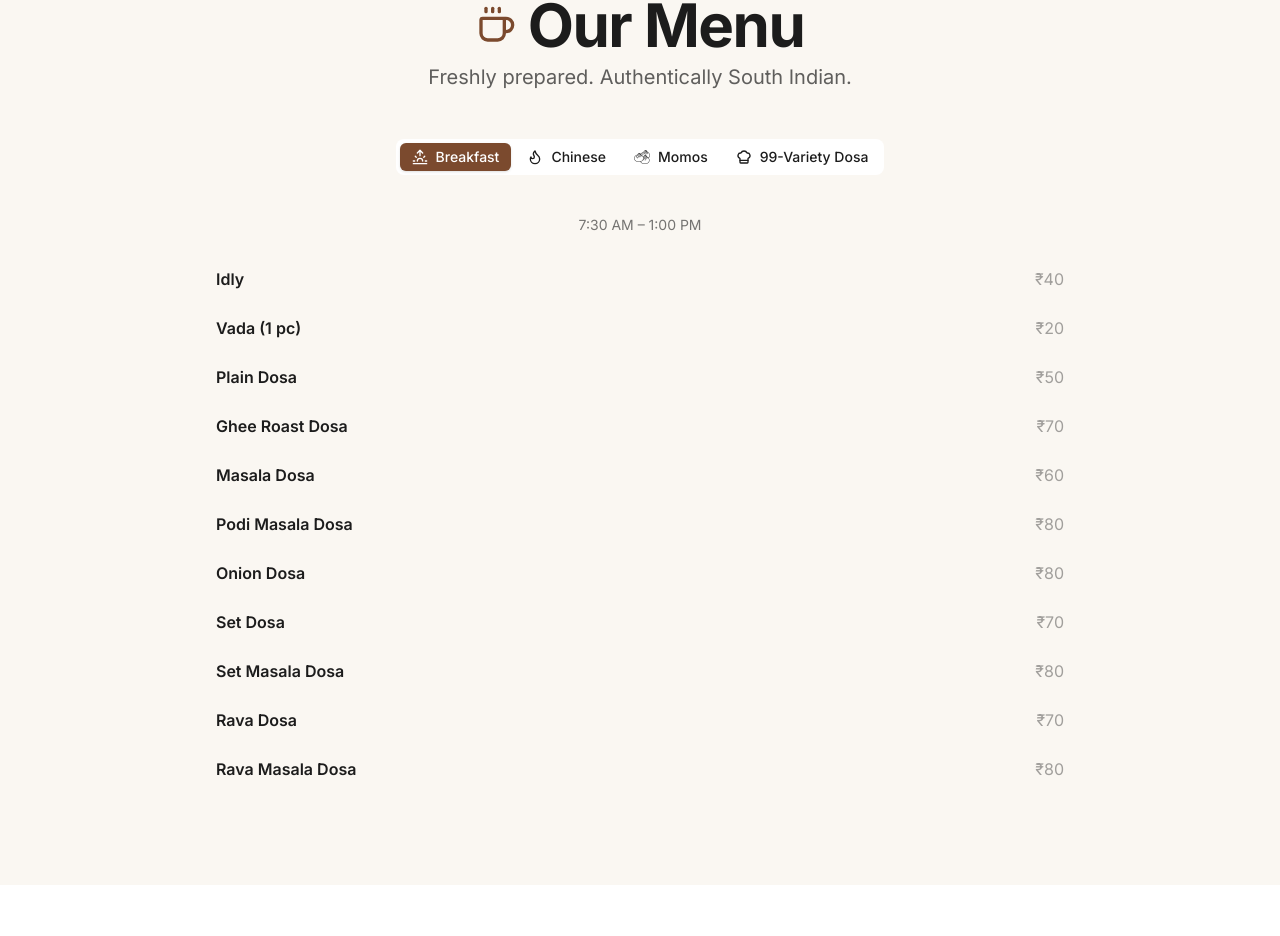
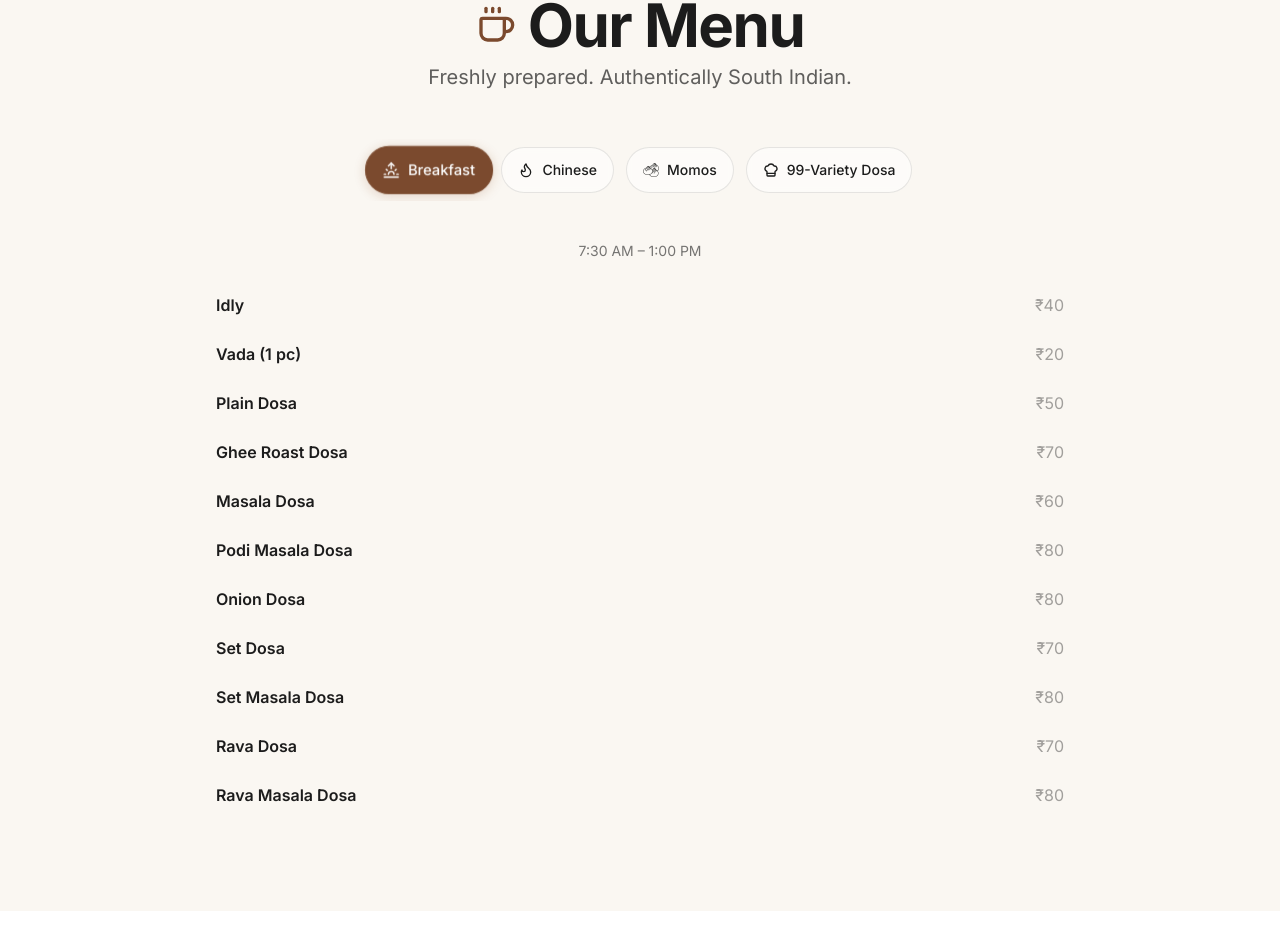
Before and after one commit to pooezhilanselva/Southentic-Cafe, a Next.js app: page / in a window 1280 px wide. Shown: the part 1448-2384 px from the top of the page. Built offline with nearby package versions, Linux system fonts and the light colour scheme; some icons are missing.

Commit message:
style: enhance MenuTabs tab layout and add active underline animation

```diff
--- a/app/components/MenuTabs.tsx
+++ b/app/components/MenuTabs.tsx
@@ -23,38 +23,39 @@ export default function MenuTabs() {
       </Reveal>
 
       <Tabs defaultValue="breakfast" className="space-y-10">
-        <div className="flex justify-center">
-          <TabsList className="grid grid-cols-2 sm:inline-flex gap-1 bg-white p-1 h-auto w-full sm:w-auto max-w-md sm:max-w-none">
+        <div className="w-full overflow-x-auto scrollbar-hide px-2">
+          <div className="flex justify-start sm:justify-center py-2">
+            <TabsList className="inline-flex gap-3 bg-transparent p-0 h-auto">
               <TabsTrigger
                 value="breakfast"
-            className="data-[state=active]:bg-cafe-accent data-[state=active]:text-white gap-2 text-sm flex items-center justify-center"
+                className="group relative gap-2 text-sm flex items-center justify-center px-4 py-3 rounded-full bg-white/50 backdrop-blur-sm border border-cafe-text/10 text-cafe-text hover:bg-white/80 data-[state=active]:bg-cafe-accent data-[state=active]:text-white data-[state=active]:scale-105 data-[state=active]:shadow-[0_2px_12px_rgba(139,69,19,0.2)] data-[state=active]:border-cafe-accent transition-all duration-200 ease-out active:scale-100"
               >
-            <Sunrise size={16} />
+                <Sunrise size={16} className="transition-transform duration-150 group-hover:-translate-y-px" />
                 <span>Breakfast</span>
               </TabsTrigger>
               <TabsTrigger
                 value="chinese"
-            className="data-[state=active]:bg-cafe-accent data-[state=active]:text-white gap-2 text-sm flex items-center justify-center"
+                className="group relative gap-2 text-sm flex items-center justify-center px-4 py-3 rounded-full bg-white/50 backdrop-blur-sm border border-cafe-text/10 text-cafe-text hover:bg-white/80 data-[state=active]:bg-cafe-accent data-[state=active]:text-white data-[state=active]:scale-105 data-[state=active]:shadow-[0_2px_12px_rgba(139,69,19,0.2)] data-[state=active]:border-cafe-accent transition-all duration-200 ease-out active:scale-100"
               >
-            <Flame size={16} />
+                <Flame size={16} className="transition-transform duration-150 group-hover:-translate-y-px" />
                 <span>Chinese</span>
               </TabsTrigger>
               <TabsTrigger
                 value="momos"
-            className="data-[state=active]:bg-cafe-accent data-[state=active]:text-white gap-2 text-sm flex items-center justify-center"
+                className="group relative gap-2 text-sm flex items-center justify-center px-4 py-3 rounded-full bg-white/50 backdrop-blur-sm border border-cafe-text/10 text-cafe-text hover:bg-white/80 data-[state=active]:bg-cafe-accent data-[state=active]:text-white data-[state=active]:scale-105 data-[state=active]:shadow-[0_2px_12px_rgba(139,69,19,0.2)] data-[state=active]:border-cafe-accent transition-all duration-200 ease-out active:scale-100"
               >
-            <Image src="/momo.png" width={16} height={16} alt="Momos" className="w-4 h-4" />
+                <Image src="/momo.png" width={16} height={16} alt="Momos" className="w-4 h-4 transition-transform duration-150 group-hover:-translate-y-px" />
                 <span>Momos</span>
               </TabsTrigger>
               <TabsTrigger
                 value="varietyDosa"
-            className="data-[state=active]:bg-cafe-accent data-[state=active]:text-white gap-2 text-sm flex items-center justify-center"
+                className="group relative gap-2 text-sm flex items-center justify-center px-4 py-3 rounded-full bg-white/50 backdrop-blur-sm border border-cafe-text/10 text-cafe-text hover:bg-white/80 data-[state=active]:bg-cafe-accent data-[state=active]:text-white data-[state=active]:scale-105 data-[state=active]:shadow-[0_2px_12px_rgba(139,69,19,0.2)] data-[state=active]:border-cafe-accent transition-all duration-200 ease-out active:scale-100"
               >
-            <ChefHat size={16} />
-            <span className="hidden sm:inline">99-Variety Dosa</span>
-            <span className="sm:hidden">99-Variety Dosa</span>
+                <ChefHat size={16} className="transition-transform duration-150 group-hover:-translate-y-px" />
+                <span>99-Variety Dosa</span>
               </TabsTrigger>
             </TabsList>
+          </div>
         </div>
 
         {/* Breakfast */}
--- a/app/globals.css
+++ b/app/globals.css
@@ -19,6 +19,32 @@
 @layer utilities {
   .text-balance {
     text-wrap: balance;
+  }
+
+  /* Hide scrollbar but keep functionality */
+  .scrollbar-hide {
+    -ms-overflow-style: none;
+    scrollbar-width: none;
+  }
+
+  .scrollbar-hide::-webkit-scrollbar {
+    display: none;
+  }
+
+  /* Tab active underline animation */
+  .tab-underline {
+    position: absolute;
+    bottom: 0;
+    left: 50%;
+    transform: translateX(-50%);
+    width: 0;
+    height: 2px;
+    background-color: rgb(139 69 19);
+    transition: width 200ms ease-out;
+  }
+
+  [data-state="active"] .tab-underline {
+    width: 75%;
   }
 }
 
```
Lines whose indentation alone changed are shown as unchanged.
